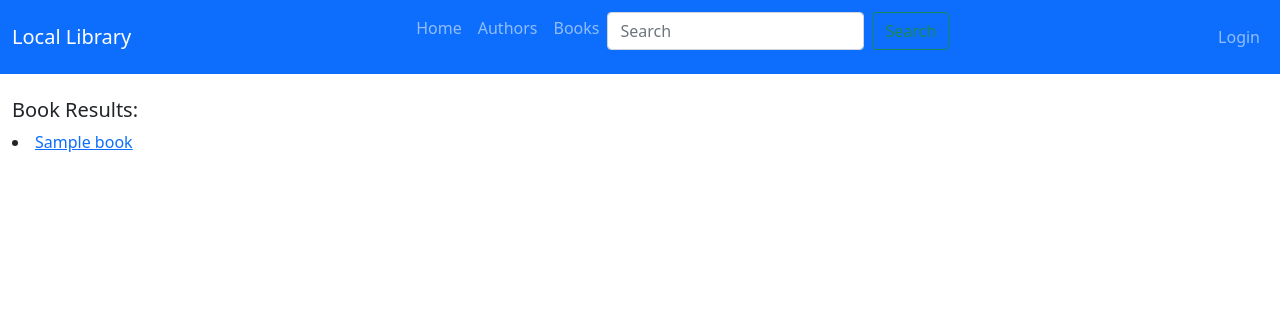
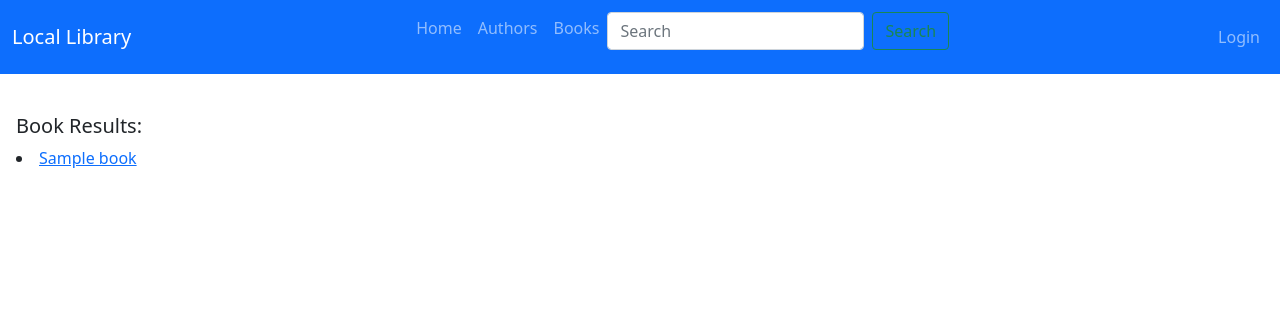
Before and after one commit to swford89/local_library, a Django app: template catalog/templates/catalog/search.html in a window 1280 px wide. Shown: the top 334 px of the page. Run offline with Django 3.2, Linux system fonts and the light colour scheme; the template is opened without the code that fills it: values that come from a table or form of the project are taken from there, others are empty; tables that the repository leaves empty hold one stand-in row (values such as "Sample post").

Commit message:
formatted templates; created book renew template

```diff
--- a/catalog/templates/catalog/bookinstance_list_borrowed_admin.html
+++ b/catalog/templates/catalog/bookinstance_list_borrowed_admin.html
@@ -22,6 +22,7 @@
                                     <li class="card-text"><strong>DUE DATE: </strong>OVERDUE. Was due back on: <strong class="text-danger">{{ book_instance.due_back }}</strong></li>
                                 </div>
                             </div>
+                            <hr>
 
                         {% else %}
 
@@ -39,6 +40,7 @@
 
                                 </div>
                             </div>
+                            <hr>
 
                         {% endif %}
 
--- a/catalog/templates/catalog/bookinstance_list_borrowed_user.html
+++ b/catalog/templates/catalog/bookinstance_list_borrowed_user.html
@@ -19,6 +19,7 @@
                                 <li class="card-text"><strong>DUE DATE: </strong> OVERDUE. Was due back on: <strong class="text-danger">{{ book_instance.due_back }}</strong></li>
                             </div>
                         </div>
+                        <hr>
 
                     {% else %}
 
@@ -35,6 +36,7 @@
 
                             </div>
                         </div>
+                        <hr>
 
                     {% endif %}
 
--- a/catalog/templates/catalog/search.html
+++ b/catalog/templates/catalog/search.html
@@ -4,21 +4,26 @@
 
     {% if books %}
         <br>
-        <div class="containter-fluid" style="margin-left: 12px;">
-            <h5>Book Results:</h5>
-            {% for book in books %}
-                <li><a href="{% url 'catalog:book_detail' book.id %}">{{ book }}</a></li>
-            {% endfor %}
+        <div class="containter-fluid">
+            <div class="card-body">
+                <h5 class="card-title">Book Results:</h5>
+                {% for book in books %}
+                    <li class="card-text"><a href="{% url 'catalog:book_detail' book.id %}">{{ book }}</a></li>
+                {% endfor %}
+            </div>
         </div>
 
     {% elif authors %}
         <br>
-        <div class="container-fluid" style="margin-left: 12px;">
-            <h5>Author Results:</h5>
-            {% for author in authors %}
-                <li><a href="{% url 'catalog:author_detail' author.id %}">{{ author }}</a></li>
-            {% endfor %}
+        <div class="container-fluid">
+            <div class="card-body">
+                <h5 class="card-title">Author Results:</h5>
+                {% for author in authors %}
+                    <li class="card-text"><a href="{% url 'catalog:author_detail' author.id %}">{{ author }}</a></li>
+                {% endfor %}
+            </div>
         </div>
+
     {% else %}
         <div class="alert alert-warning" role="alert">
             Uh oh -- that either doesn't exist in our database, or there is a spelling error.
```
Also changed, not shown: catalog/templates/catalog/author_list.html (+6 -4 lines), catalog/templates/catalog/book_list.html (+6 -4 lines), catalog/templates/catalog/book_renew_librarian.html (added, +32 -0 lines).
